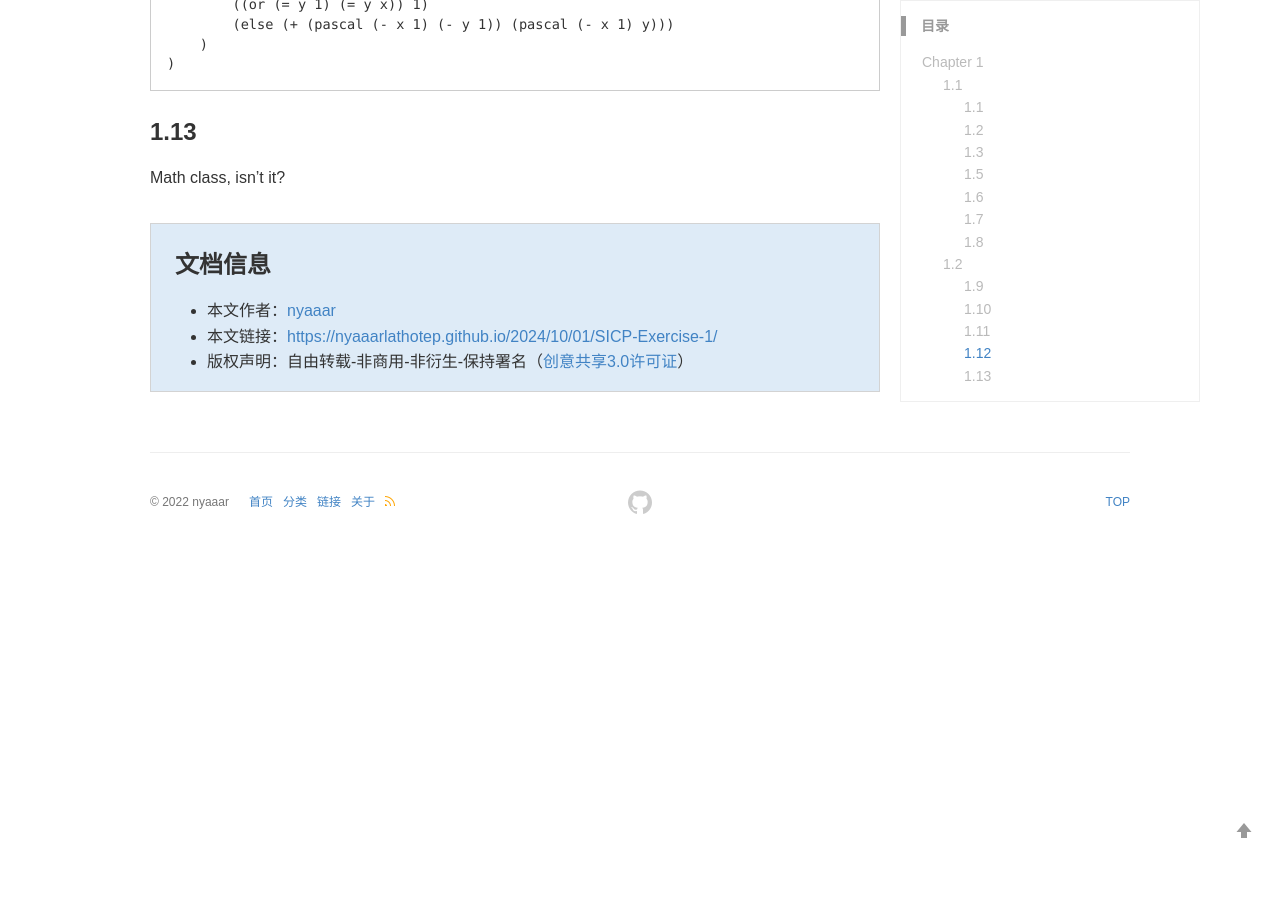
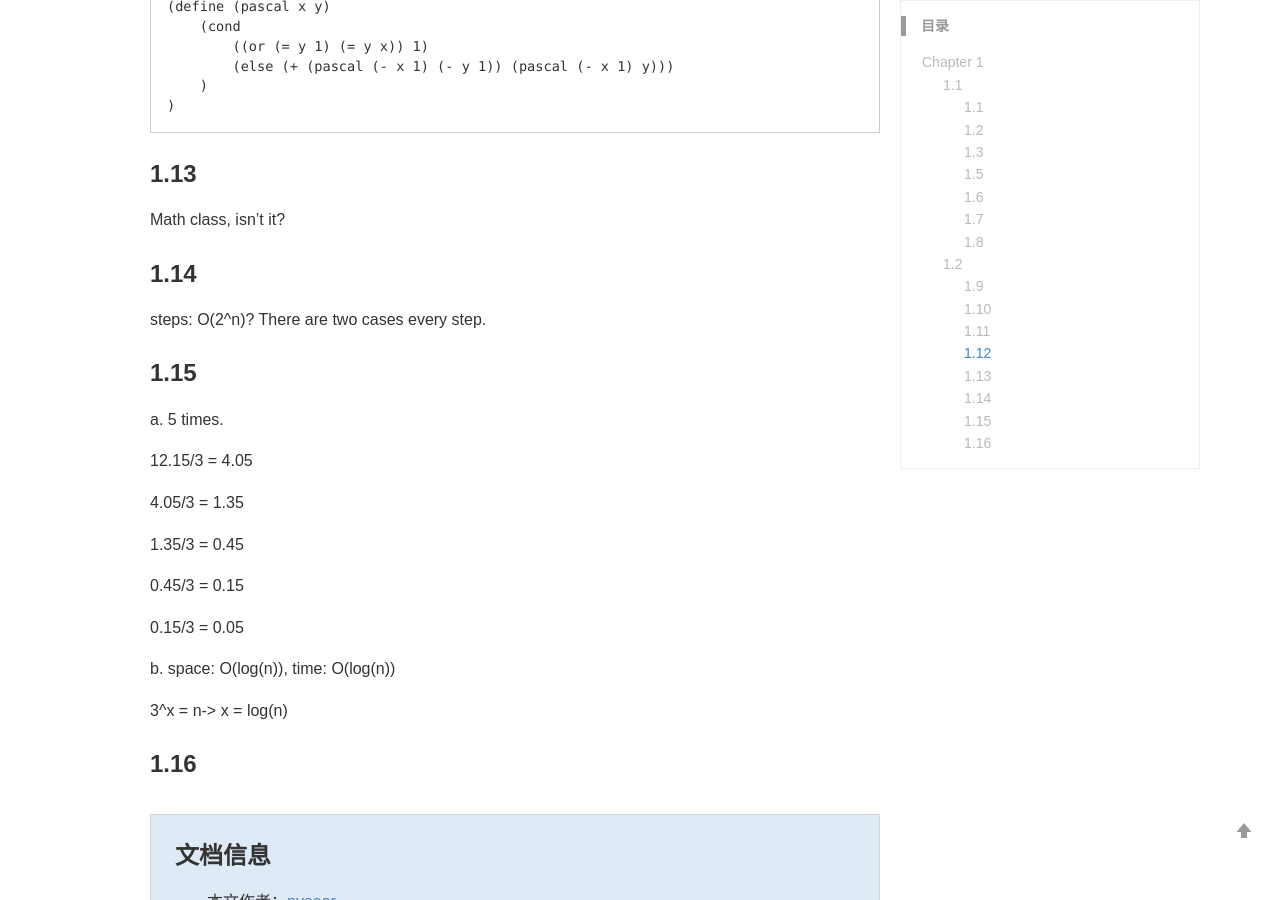
Before and after one commit to nyaaarlathotep/nyaaarlathotep.github.io, a Jekyll site: the page built from _posts/2024-10-01- SICP Exercise 1.md, in a window 1280 px wide and 900 px high, scrolled down 4778 px. Built offline with Jekyll 4.4.1, drawn with Linux system fonts in a browser that asks for light colours; comment, search, counter and statistics services are not loaded; a style sheet for code colours, icons or effects is not loaded; before the commit the page ends 5337 px from its top, so only the background shows below that; some of the changed text lies outside the part shown.

Commit message:
Update 2024-10-01- SICP Exercise 1.md

```diff
--- a/_posts/2024-10-01- SICP Exercise 1.md
+++ b/_posts/2024-10-01- SICP Exercise 1.md
@@ -227,3 +229,27 @@ The procedure takes row as x, column as y and index from 1.
 ### 1.13
 
 Math class, isn't it?
+
+### 1.14
+
+steps: O(2^n)? There are two cases every step.
+
+### 1.15
+
+a. 5 times.
+
+12.15/3 = 4.05
+
+4.05/3 = 1.35
+
+1.35/3 = 0.45
+
+0.45/3 = 0.15
+
+0.15/3 = 0.05
+
+b. space: O(log(n)), time: O(log(n))
+
+3^x = n-> x = log(n)
+
+### 1.16
```
Also changed, not shown: other parts of _posts/2024-10-01- SICP Exercise 1.md (+2 -0 lines).
